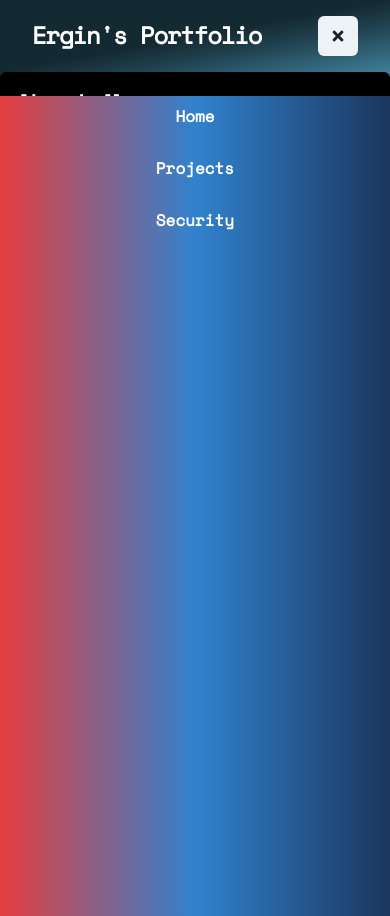
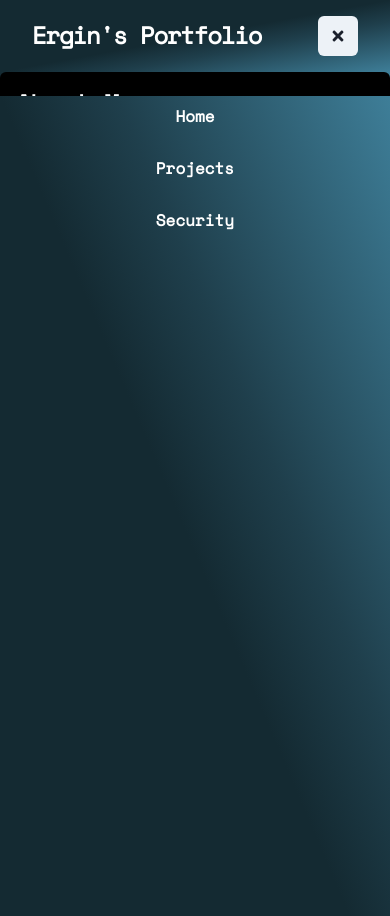
Before and after one commit to ErginDapaj/portfolio-next, a Next.js app: page / in a window 390 px wide. Both pictures are taken after a click on the button "Open menu". Built offline with nearby package versions, Linux system fonts and the light colour scheme; no server answers.

Commit message:
fixed the menu colors on mobile

```diff
--- a/src/app/components/header.tsx
+++ b/src/app/components/header.tsx
@@ -316,7 +316,7 @@ export default function Header() {
               left={0}
               w="full"
               h="full"
-              bgGradient="linear(to-r, red.500, blue.500, blue.900)"
+              bgGradient='linear(to-bl,  #3e7e98 0%, #1f3f4c 35%, #142a32 50%)'
               zIndex={20}
               display={{ base: "flex", md: "none" }}
               flexDirection="column"
```
